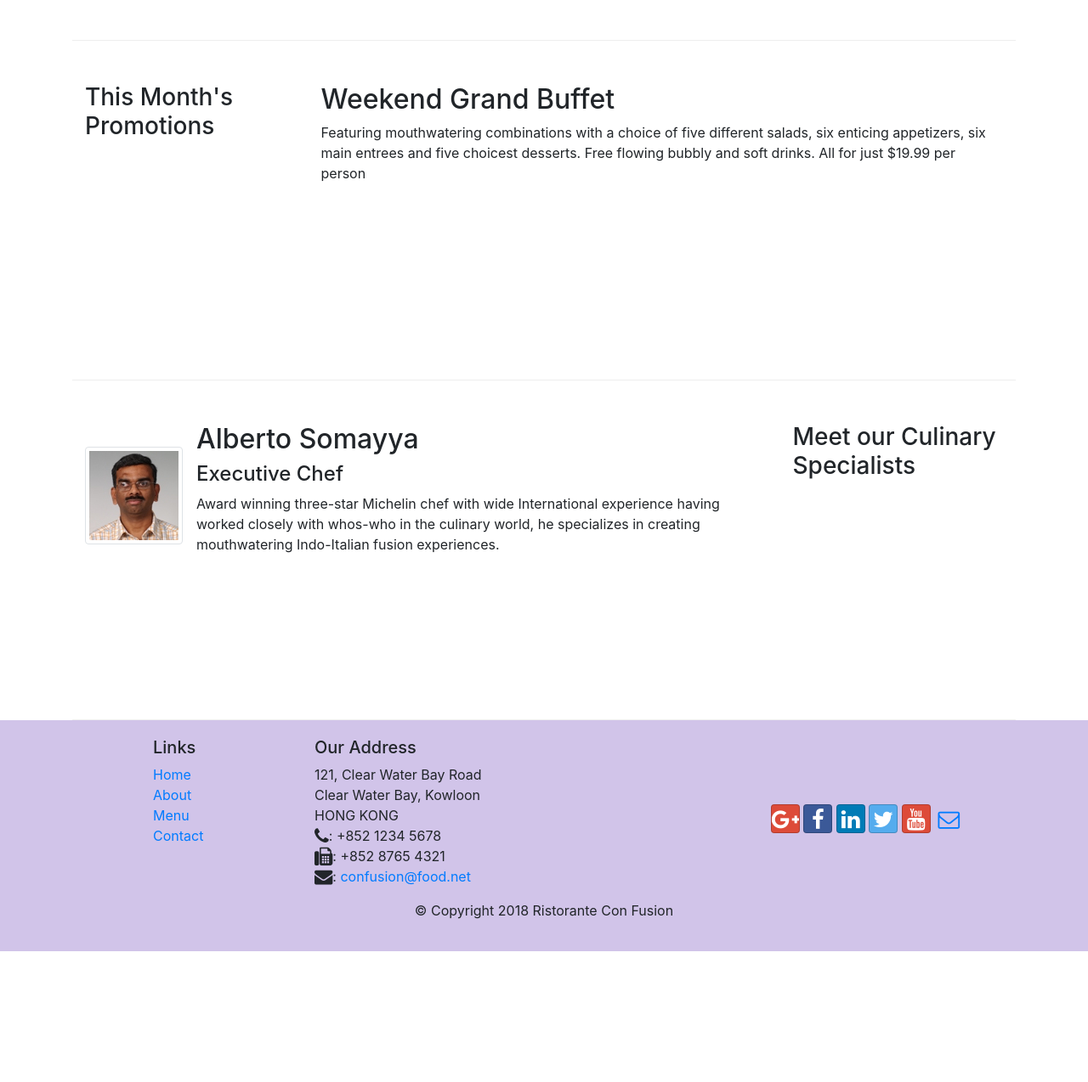
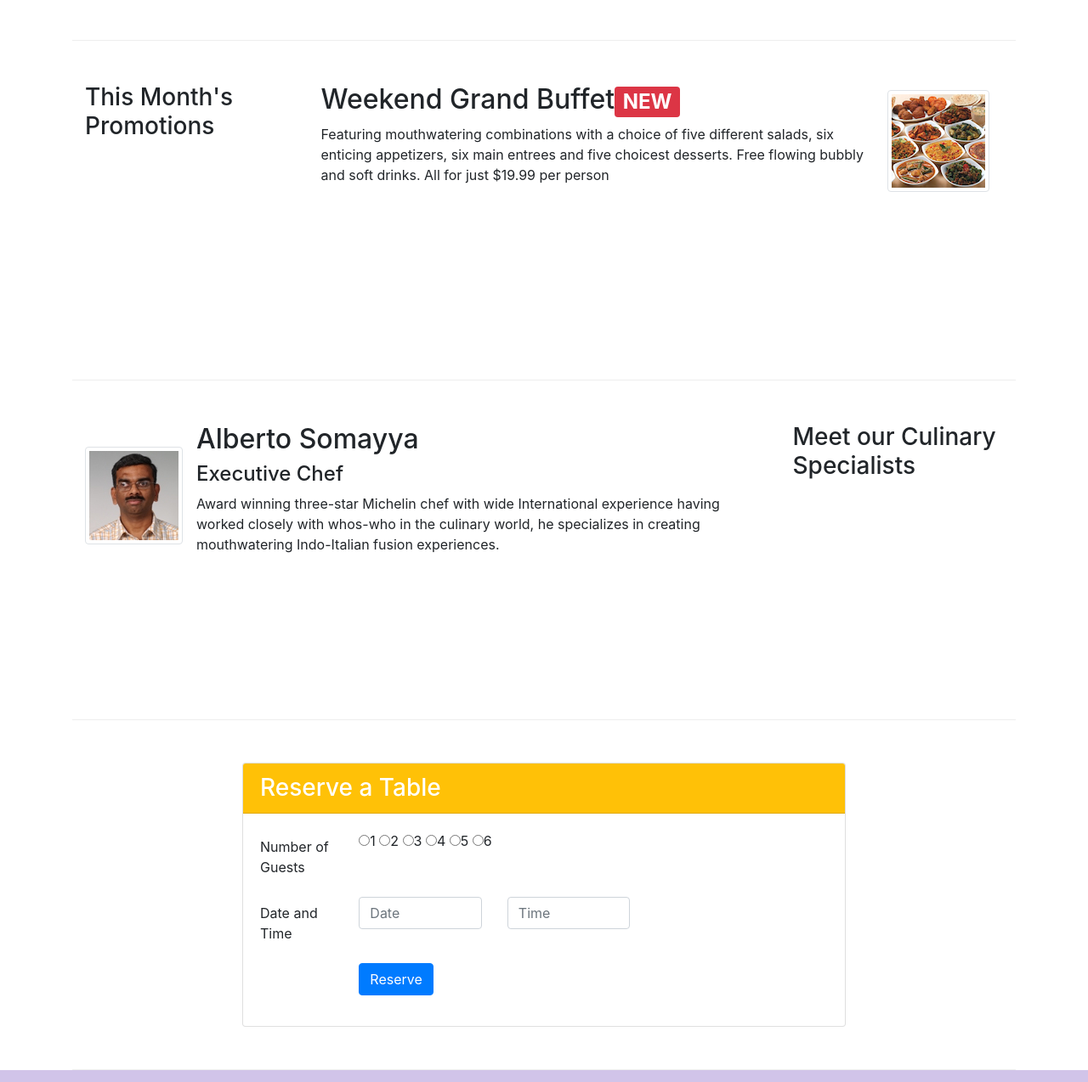
Before and after one commit to bheemsetty/nodetest, a website: page index.html in a window 1280 px wide. Shown: the part 686-1960 px from the top of the page at 85% size. Before the commit the page ends 1806 px from the top, so only its background shows below. Drawn offline with nearby package versions, Linux system fonts and the light colour scheme.

Commit message:
assignment2

```diff
--- a/index.html
+++ b/index.html
@@ -59,8 +59,9 @@
               your culinary senses!
             </p>
           </div>
-          <div class="col-12 col-sm align-self-center">
+          <div class="col-12 col-sm-6 align-self-center">
               <img src="img/logo.png" class="img-fluid">
+              <a class="btn btn-sm btn-warning" href="#reserveTable">Reserve Table</a>
           </div>
         </div>
       </div>
@@ -91,13 +92,20 @@
           <h3>This Month's Promotions</h3>
         </div>
         <div class="col-12 col-sm  col-md">
-          <h2>Weekend Grand Buffet</h2>
-          <p>
-            Featuring mouthwatering combinations with a choice of five different
-            salads, six enticing appetizers, six main entrees and five choicest
-            desserts. Free flowing bubbly and soft drinks. All for just $19.99
-            per person
-          </p>
+          <div class="media">
+
+              <div class="media-body">
+                  <h2 class="mt-0">Weekend Grand Buffet<span class="badge badge-danger">NEW</span></h2>
+                  <p class="d-none d-sm-block">
+                      Featuring mouthwatering combinations with a choice of five different
+                      salads, six enticing appetizers, six main entrees and five choicest
+                      desserts. Free flowing bubbly and soft drinks. All for just $19.99
+                      per person
+                    </p>
+              </div>
+              <img class="d-flex mr-3 img-thumbnail align-self-center float-right"
+              src="img/buffet.png" alt="buffet">
+          </div>
         </div>
       </div>
 
@@ -121,6 +129,59 @@
         </div>
       </div>
       </div>
+      <div class="row row-content align-item-center"  id="reserveTable">
+        <div class="col-12 col-sm-2"></div>
+        <div class="col-12 col-sm-8">
+            <div class="card">
+                <h3 class="card-header bg-warning text-white"> Reserve a Table</h3>
+                <div class="card-body">
+                  <form>
+                    <div class="form-group row">
+                      <label for="numberOfGuests" class="col-sm-2 col-form-label"> Number of Guests</label>
+                      <div class="col-sm-6">
+                        <label class="radio-inline">
+                          <input type="radio" name="numberOfGuests1">1
+                        </label>
+                        <label class="radio-inline">
+                          <input type="radio" name="numberOfGuests2">2
+                        </label>
+                        <label class="radio-inline">
+                          <input type="radio" name="numberOfGuests3">3
+                        </label>
+                        <label class="radio-inline">
+                          <input type="radio" name="numberOfGuests4">4
+                        </label>
+                        <label class="radio-inline">
+                          <input type="radio" name="numberOfGuests5">5
+                        </label>
+                        <label class="radio-inline">
+                          <input type="radio" name="numberOfGuests6">6
+                        </label>
+                      </div>
+                    </div>
+                    <div class="form-group row">
+                        <label for="date" class="col-sm-2 col-form-label"> Date and Time </label>
+                        <div class="col-sm-3">
+                            <input type="text" class="form-control" id="date" name="date" placeholder="Date">
+                        </div>
+                        <div class="col-sm-3">
+                            <input type="text" class="form-control" id="time" name="time" placeholder="Time">
+                        </div>
+                    </div>
+                    <div class="form-group row">
+                        <div class="offset-md-2 col-md-10">
+                            <button type="submit" class="btn btn-primary">
+                                Reserve
+                            </button>
+                        </div>
+                    </div>
+                  </form>
+                </div>
+              </div>
+            </div>
+        </div>
+      </div>
+
     </div>
 
     <footer class="footer">
```
